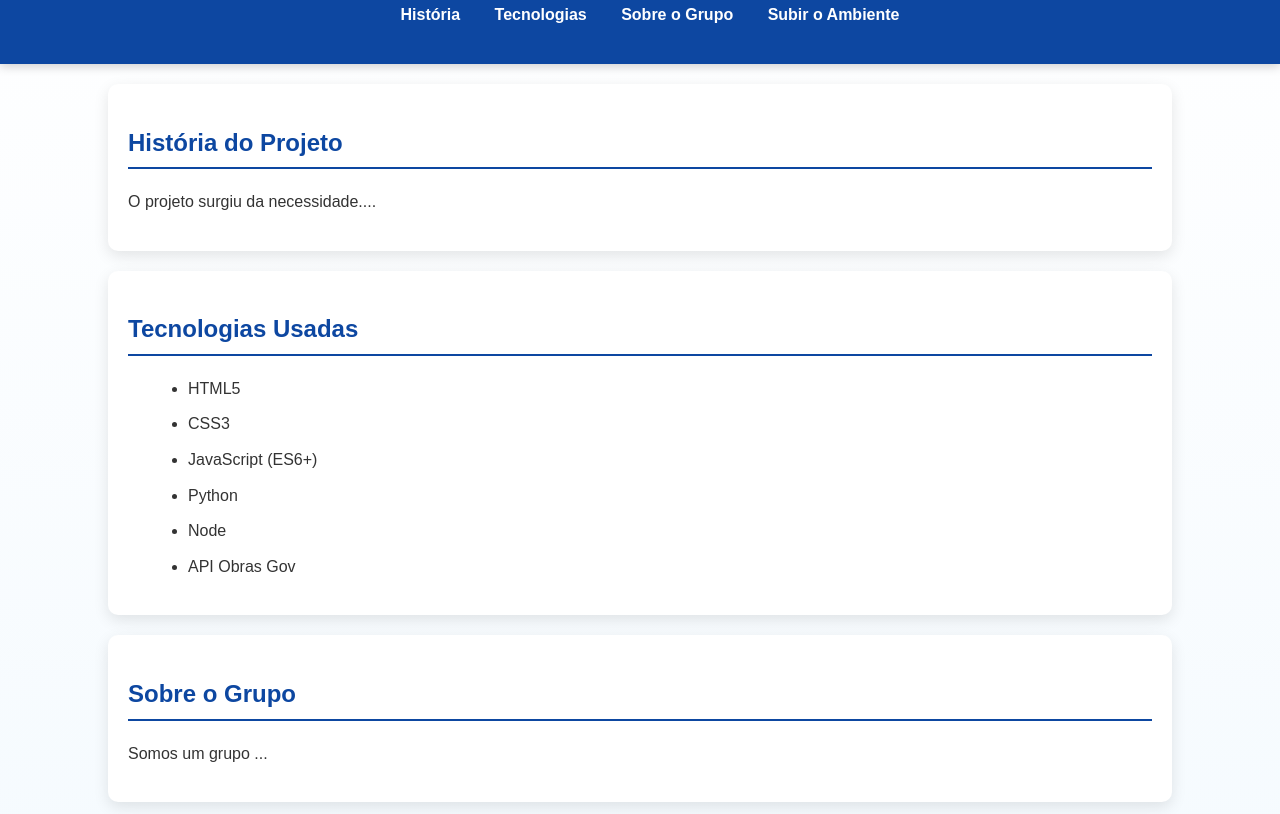
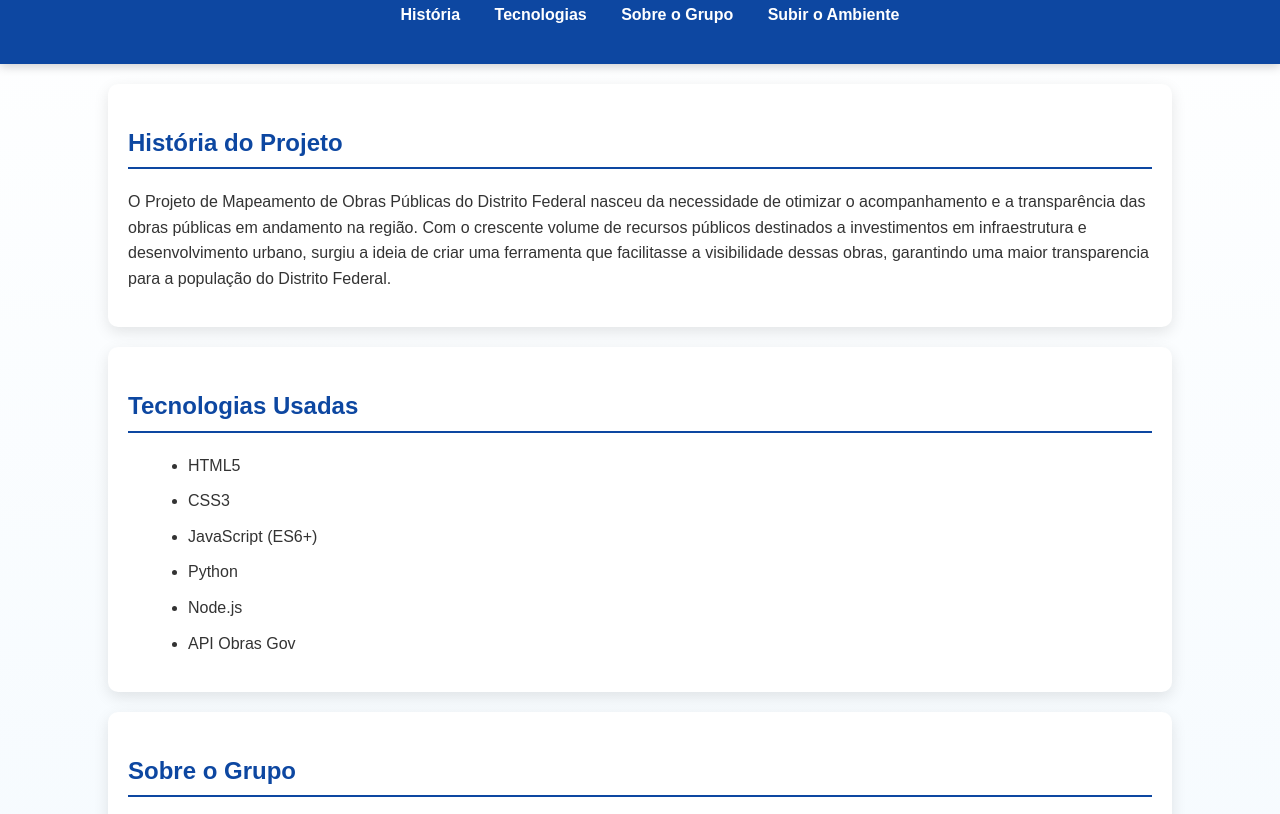
Before and after one commit to unb-mds/DFemObras, a plain HTML site: page github-pages/index.html in a window 1280 px wide. Shown: the part 85-899 px from the top of the page. Drawn offline with Linux system fonts and the light colour scheme.

Commit message:
atualização nas informações principais sobre o grupo e o projeto na gitpage

```diff
--- a/github-pages/index.html
+++ b/github-pages/index.html
@@ -23,7 +23,7 @@
             <section id="historia">
                 <h2>História do Projeto</h2>
                 <p>
-                    O projeto surgiu da necessidade....
+                    O Projeto de Mapeamento de Obras Públicas do Distrito Federal nasceu da necessidade de otimizar o acompanhamento e a transparência das obras públicas em andamento na região. Com o crescente volume de recursos públicos destinados a investimentos em infraestrutura e desenvolvimento urbano, surgiu a ideia de criar uma ferramenta que facilitasse a visibilidade dessas obras, garantindo uma maior transparencia para a população do Distrito Federal.
                 </p>
             </section>
 
@@ -34,14 +34,16 @@
                     <li>CSS3</li>
                     <li>JavaScript (ES6+)</li>
                     <li>Python</li>
-                    <li>Node</li>
+                    <li>Node.js</li>
                     <li>API Obras Gov</li>
                 </ul>
             </section>
 
             <section id="grupo">
                 <h2>Sobre o Grupo</h2>
-                <p>Somos um grupo ...</p>
+                <p>Nós fazemos parte do SQUAD 7 da disciplina de Métodos de Desenvolvimento de Software, ministrada pela professora Carla Rocha, que é composto por estudantes de Engenharia de Software que aplicam conceitos e metodologias de desenvolvimento em projetos reais. O grupo foca na utilização de práticas ágeis, como Scrum, e na integração de técnicas de qualidade, testes e gerenciamento de projetos. Além de promover a aprendizagem prática e colaborativa, o grupo também busca inovação e pesquisa em soluções tecnológicas. Através de projetos como o Mapeamento de Obras Públicas do DF, os alunos têm a oportunidade de aplicar seus conhecimentos em desafios reais, preparando-os para o mercado de trabalho e contribuindo para a sociedade.
+
+</p>
             </section>
 
             <section id="ambiente">
```
